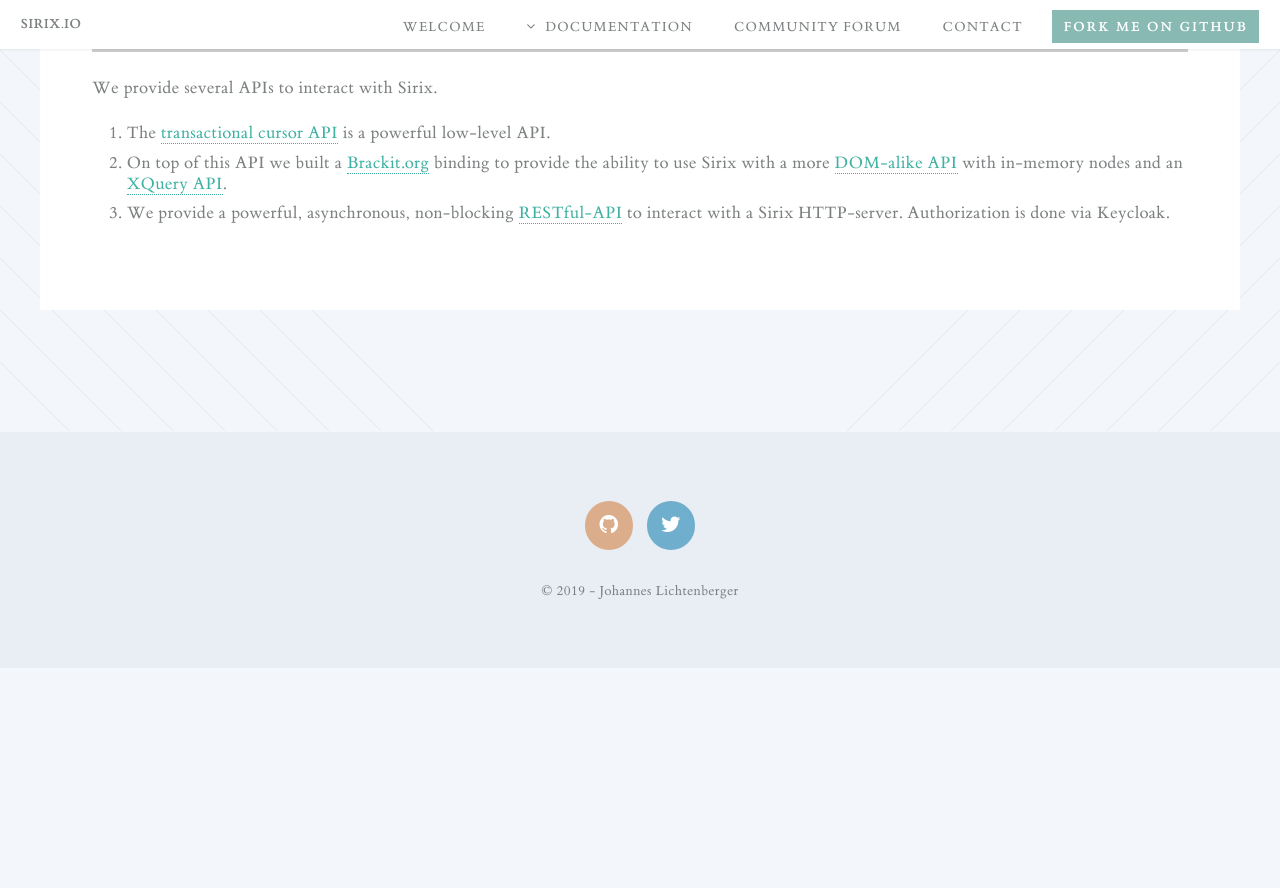
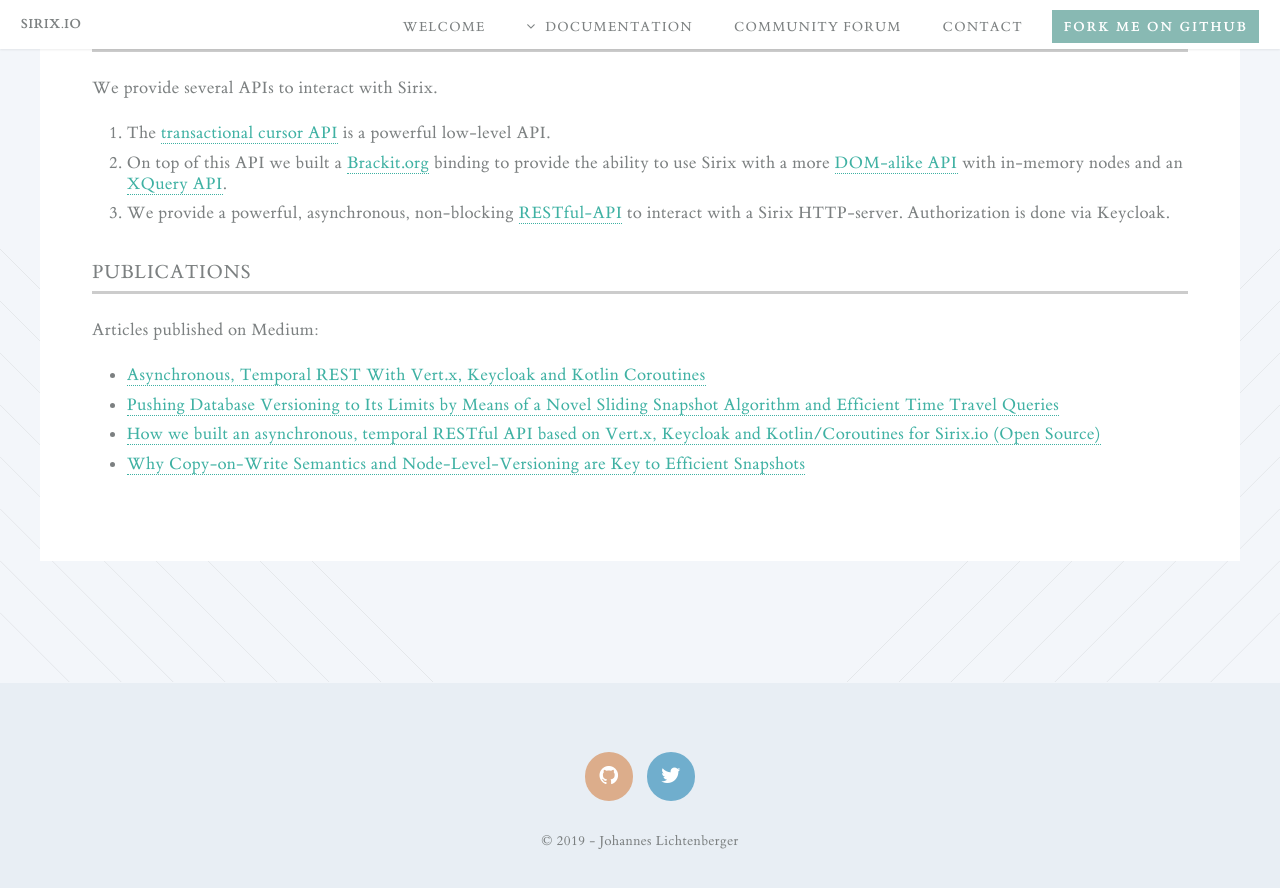
Before and after one commit to sirixdb/sirixdb.github.io, a Jekyll site: the page built from documentation.md, in a window 1280 px wide and 900 px high, scrolled down 2653 px. Shown: the top 888 px of the window. Built offline with Jekyll 4.4.1, drawn with Linux system fonts in a browser that asks for light colours; before the commit the page ends 3321 px from its top, so only the background shows below that.

Commit message:
Update documentation.md

```diff
--- a/documentation.md
+++ b/documentation.md
@@ -38,3 +38,10 @@ We provide several APIs to interact with Sirix.
 1. The [transactional cursor API](/transactional-cursor-api.html) is a powerful low-level API.
 2. On top of this API we built a [Brackit.org](http://brackit.org) binding to provide the ability to use Sirix with a more [DOM-alike API](/dom-alike-api.html) with in-memory nodes and an [XQuery API](/xquery-api.html).
 3. We provide a powerful, asynchronous, non-blocking [RESTful-API](/rest-api.html) to interact with a Sirix HTTP-server. Authorization is done via Keycloak.
+
+### Publications
+Articles published on Medium:
+- [Asynchronous, Temporal  REST With Vert.x, Keycloak and Kotlin Coroutines](https://hackernoon.com/asynchronous-temporal-rest-with-vert-x-keycloak-and-kotlin-coroutines-217b25756314?source=friends_link&sk=5eabb36b2984cf61a2dff3f9fe45addc)
+- [Pushing Database Versioning to Its Limits by Means of a Novel Sliding Snapshot Algorithm and Efficient Time Travel Queries](https://medium.com/sirixdb-sirix-io-how-we-built-a-novel-temporal/why-and-how-we-built-a-temporal-database-system-called-sirixdb-open-source-from-scratch-a7446f56f201)
+- [How we built an asynchronous, temporal RESTful API based on Vert.x, Keycloak and Kotlin/Coroutines for Sirix.io (Open Source)](https://medium.com/sirixdb-sirix-io-how-we-built-a-novel-temporal/how-we-built-an-asynchronous-temporal-restful-api-based-on-vert-x-4570f681a3)
+- [Why Copy-on-Write Semantics and Node-Level-Versioning are Key to Efficient Snapshots](https://hackernoon.com/sirix-io-why-copy-on-write-semantics-and-node-level-versioning-are-key-to-efficient-snapshots-754ba834d3bb)
```
